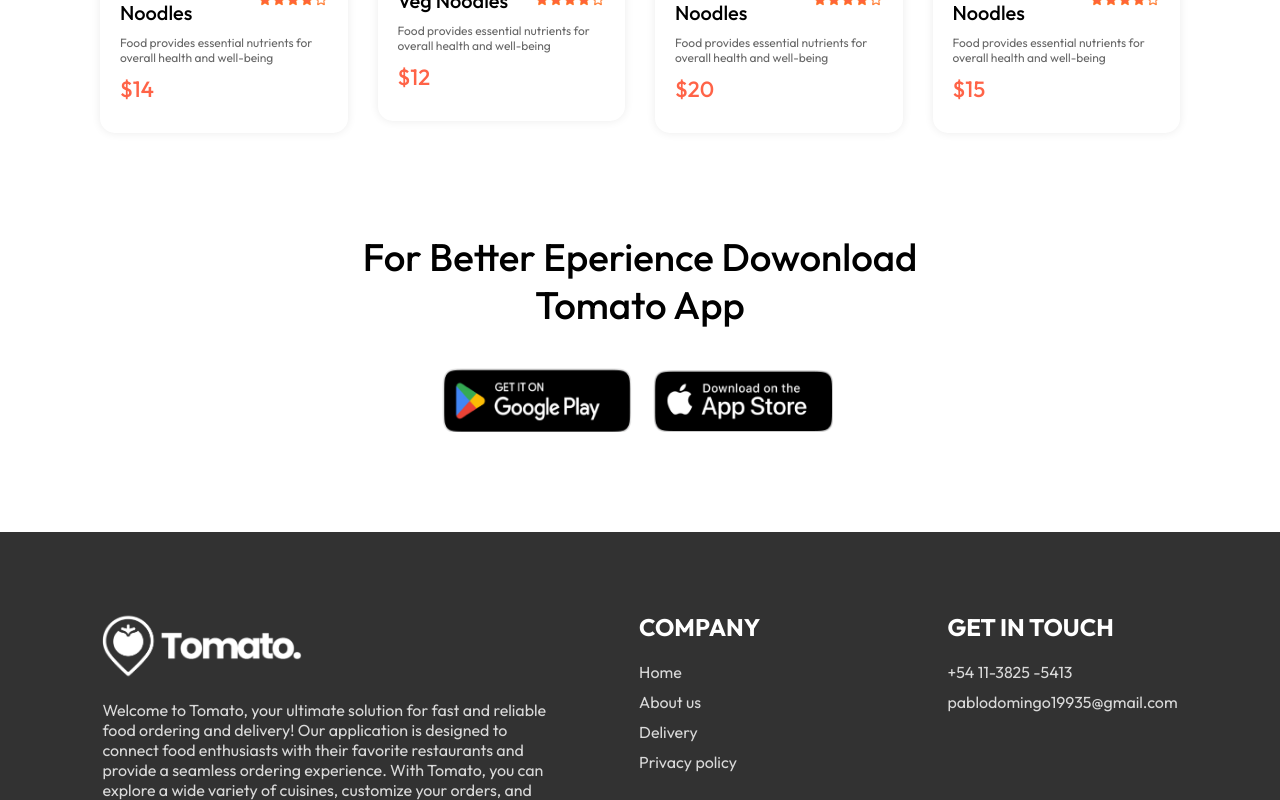
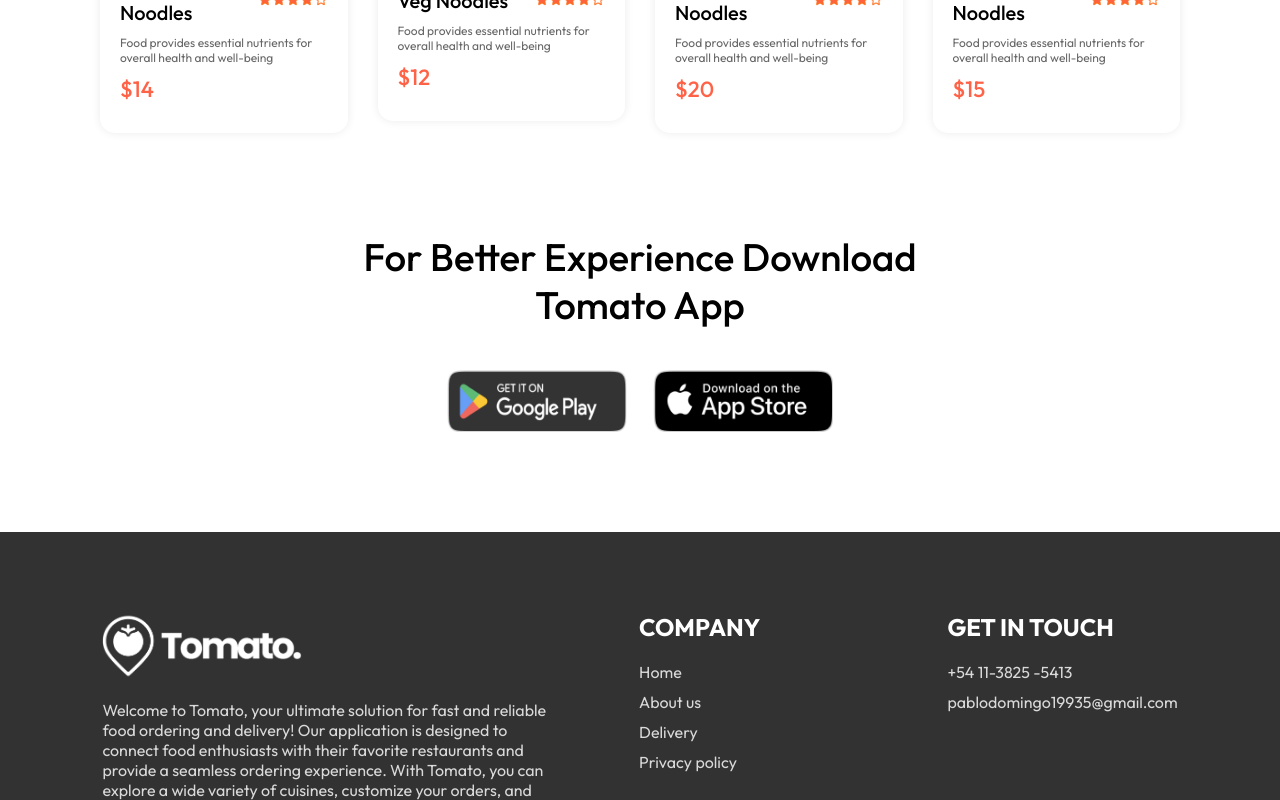
Before and after one commit to PabloDomingok/App-delivery-de-comida, a React (Vite) app in the folder app-delivery-comida/: page / in a window 1280 px wide. In both pictures the pointer is over the picture 537 px from the left and 4534 px from the top of the page. Shown: the part 4134-4934 px from the top of the page. Built offline with nearby package versions, Linux system fonts and the light colour scheme.

Commit message:
Arreglo en AppDownload

```diff
--- a/app-delivery-comida/src/components/AppDownload/AppDownload.css
+++ b/app-delivery-comida/src/components/AppDownload/AppDownload.css
@@ -19,5 +19,5 @@
 }
 
 .app-download-platforms img:hover{
-   transform: scale(1.05);
+   opacity: 80%;
 }
--- a/app-delivery-comida/src/components/AppDownload/AppDownload.jsx
+++ b/app-delivery-comida/src/components/AppDownload/AppDownload.jsx
@@ -4,7 +4,7 @@ import { assets } from '../../assets/assets'
 const AppDownload = () => {
   return (
     <div className='app-download' id='app-download'>
-        <p>For Better Eperience Dowonload <br/> Tomato App</p>
+        <p>For Better Experience Download <br/> Tomato App</p>
         <div className="app-download-platforms">
             <img src={assets.play_store} alt='' />
             <img src={assets.app_store} alt='' />
```
